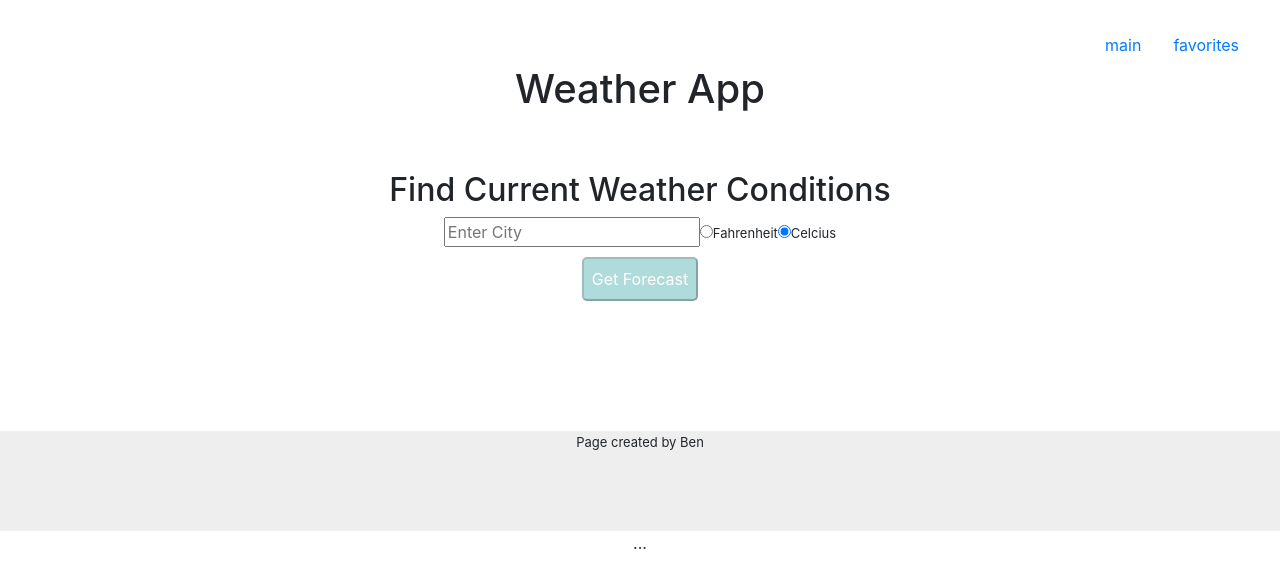
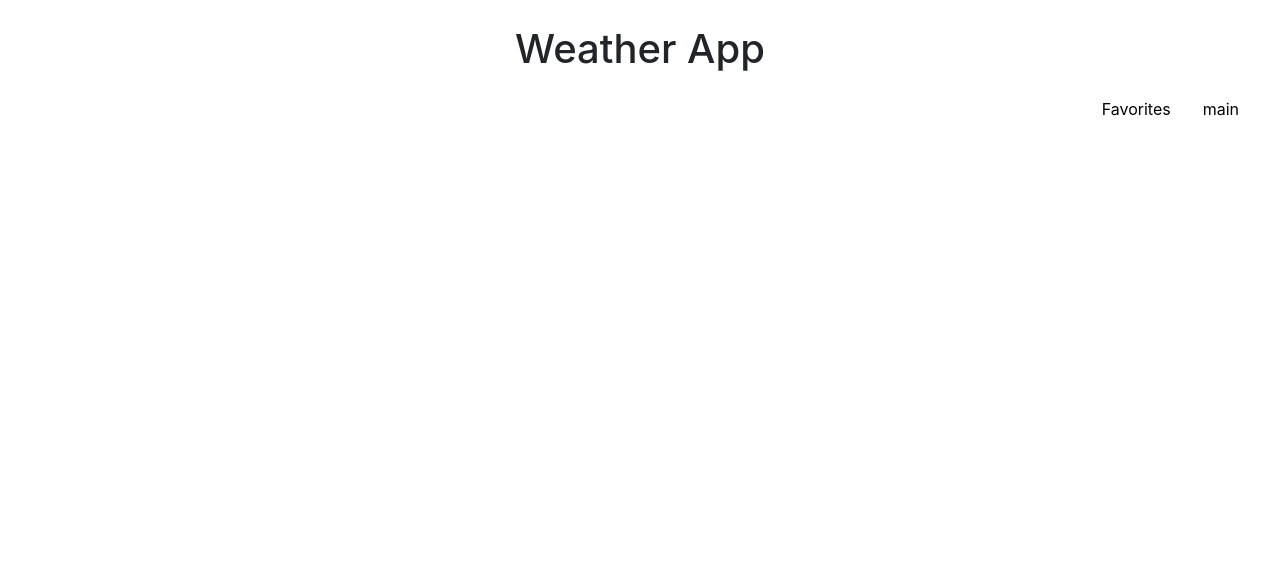
Before and after one commit to benforcapita/WeatherApp, a React (Create React App) app: page /Favorites in a window 1280 px wide. Shown: the top 588 px of the page. Built offline with nearby package versions, Linux system fonts and the light colour scheme.

Commit message:
Use Routing

```diff
--- a/package.json
+++ b/package.json
@@ -11,6 +11,8 @@
     "react": "^17.0.2",
     "react-bootstrap": "^1.5.2",
     "react-dom": "^17.0.2",
+    "react-router": "^5.2.0",
+    "react-router-dom": "^5.2.0",
     "react-scripts": "4.0.3",
     "web-vitals": "^1.0.1"
   },
--- a/src/App.js
+++ b/src/App.js
@@ -1,21 +1,14 @@
 import './App.css';
-import Forecast from "./components/Forecast/Forecast";
-import Navbar from "./components/Navbar/Navbar";
+import React from 'react';
+import MyRouter from './components/MyRouter/MyRouter'
 
 function App() {
   return (
+
     <div className="App">
-      <header className="App-header">
-      <Navbar/>
-        <h1>Weather App</h1>
-      </header>
       <main>
-       <Forecast cityName="tel-Aviv"/>
-      </main>
-      <footer>
-        Page created by Ben
-      </footer>
-...
+         <MyRouter/>
+        </main>
     </div>
   );
 }
--- /dev/null
+++ b/src/components/Favorites/Favorites.js
@@ -0,0 +1,12 @@
+import React from 'react';
+
+const Favorites = (props) => {
+
+   return (
+    <div>
+
+    </div>
+   )
+}
+
+export default Favorites;
--- /dev/null
+++ b/src/components/MyRouter/MyRouter.js
@@ -0,0 +1,33 @@
+import React from 'react';
+import Forecast from "../Forecast/Forecast";
+import Favorites from "../Favorites/Favorites"
+import classes from './MyRouter.module.css';
+import {BrowserRouter as Router,Switch,Route,Link} from 'react-router-dom';
+
+function MyRouter(){
+            return(
+                <Router>
+                       <div className={classes.App_header}>
+                            <h1>Weather App</h1>
+                            <ul>
+                        <li>
+                            <Link to="/">main</Link>
+                        </li>
+                        <li>
+                            <Link to="/Favorites">Favorites</Link>
+                        </li>
+                    </ul>
+                </div>
+
+                    <Switch>
+                        <Route exact path="/">
+                            <Forecast/>
+                        </Route>
+                        <Route exact path="/Favorites">
+                            <Favorites/>
+                        </Route>
+                    </Switch>
+                </Router>
+
+            );}
+export default MyRouter
--- /dev/null
+++ b/src/components/MyRouter/MyRouter.module.css
@@ -0,0 +1,31 @@
+.App_header {
+    display:block;
+  }
+  .App_header h1 {
+    position: sticky;
+    top: 0;
+  }
+  .App_header ul {
+    list-style-type: none;
+    margin: 0;
+    padding: 0;
+    overflow: hidden;
+    direction: rtl;
+    position: sticky;
+    top: 0;
+  }
+  .App_header ul li {
+    float: right;
+  }
+
+  .App_header ul li a {
+    display: block;
+    color: black;
+    text-align: center;
+    padding: 16px;
+    text-decoration: none;
+  }
+
+  .App_header ul li a:hover {
+    color: #504f4f;
+  }
--- a/src/components/Navbar/Navbar.js
+++ /dev/null
@@ -1,19 +0,0 @@
-import React,{ useState }  from 'react';
-import Nav from 'react-bootstrap/Nav';
-import 'bootstrap/dist/css/bootstrap.min.css';
-
-
-const Navbar = (props) => {
-let [Page, setPage] = useState('');
-return(<Nav className="justify-content-end" defaultActiveKey="/home">
-    <Nav.Item>
-      <Nav.Link onClick={()=> setPage('main')} eventKey="link-1" disabled ={Page ==='main'} >main</Nav.Link>
-    </Nav.Item>
-    <Nav.Item>
-      <Nav.Link  onClick={()=> setPage('favorites')} eventKey="link-2" disabled ={Page ==='favorites'} > favorites </Nav.Link>
-    </Nav.Item>
-  </Nav>
-)
-}
-
-export default Navbar;
--- a/src/index.js
+++ b/src/index.js
@@ -1,13 +1,14 @@
 import React from 'react';
-import ReactDOM from 'react-dom';
+import { BrowserRouter} from 'react-router-dom';
 import './index.css';
 import App from './App';
 import reportWebVitals from './reportWebVitals';
+import ReactDOM from 'react-dom';
 
 ReactDOM.render(
-  <React.StrictMode>
-    <App />
-  </React.StrictMode>,
+  <BrowserRouter>
+  <App />
+</BrowserRouter>,
   document.getElementById('root')
 );
 
```
Also changed, not shown: 2 other files (tests, documents, lock files or other folders).
